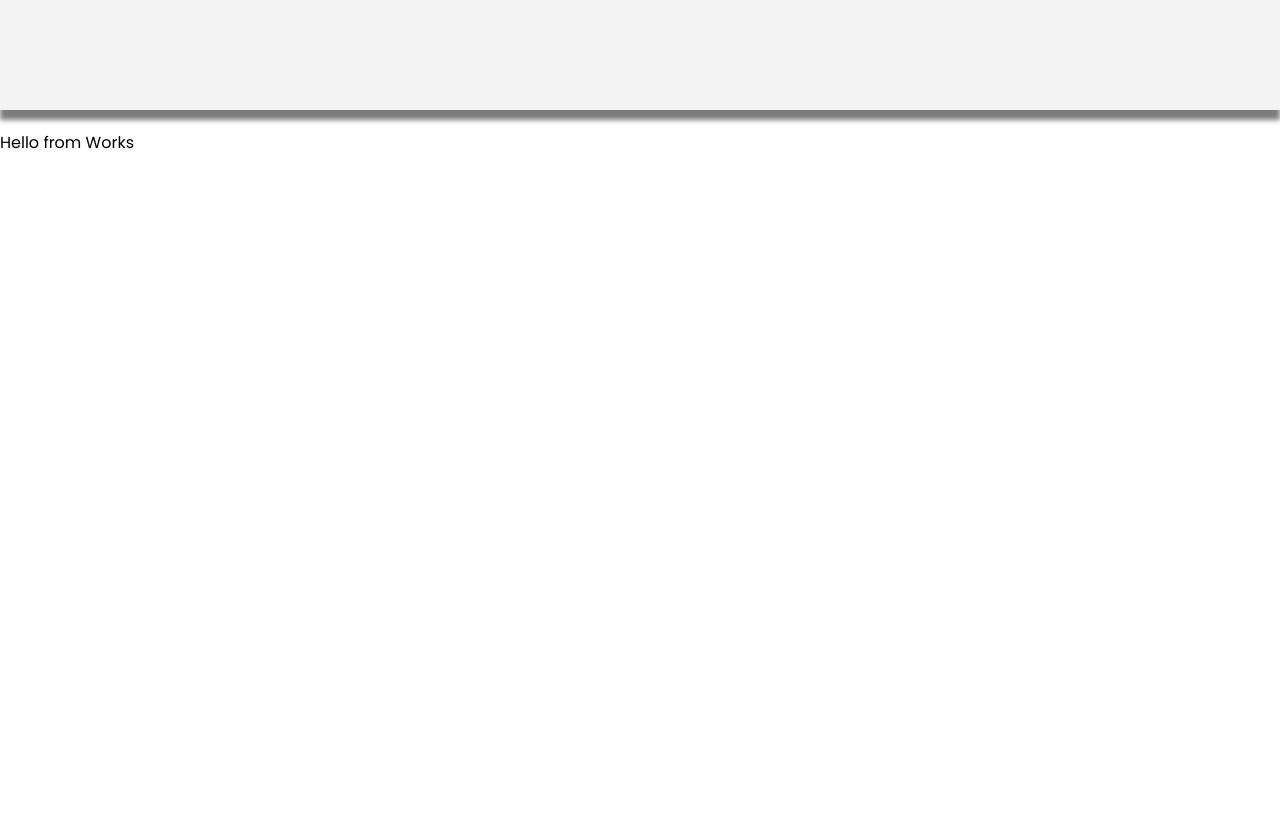
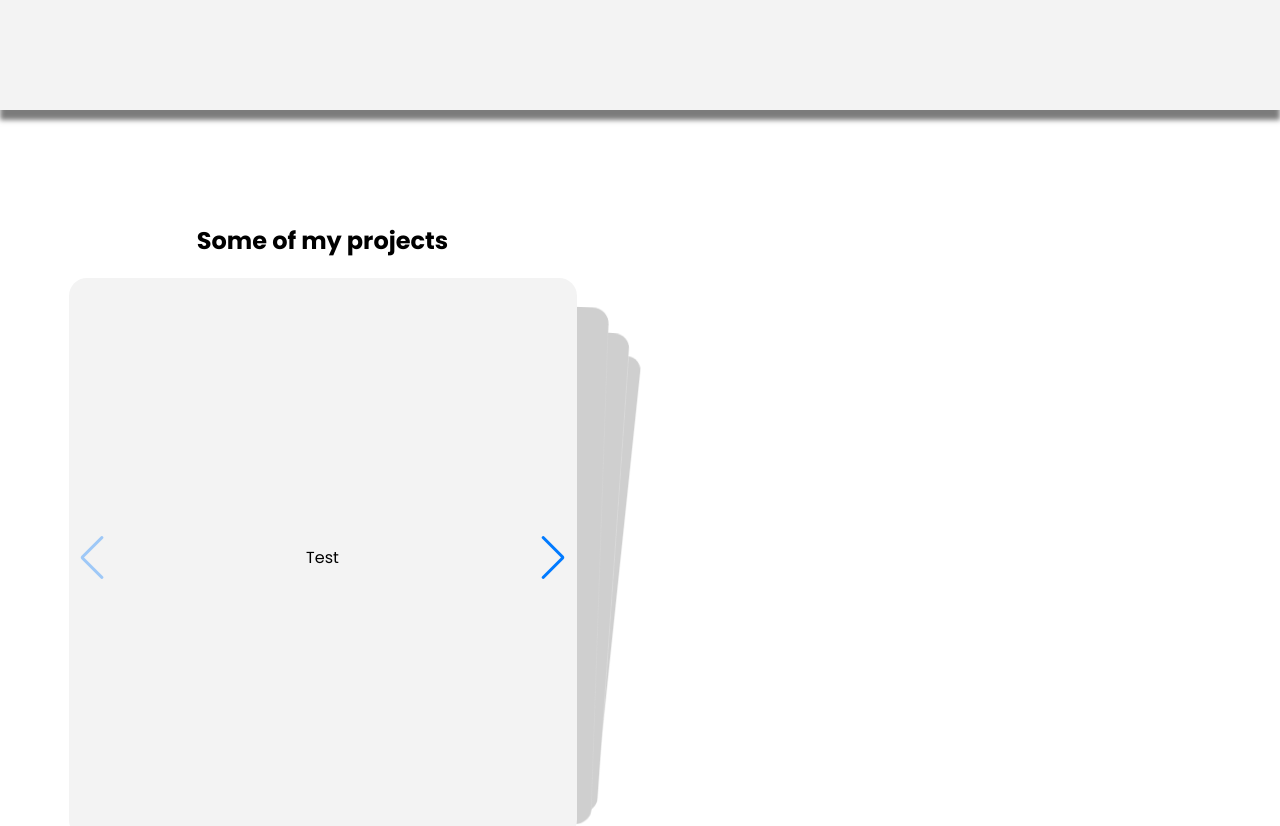
Before and after one commit to orozCoding/portfolio-v1, a React (Create React App) app: page / in a window 1280 px wide. Shown: the part 700-1526 px from the top of the page. Built offline with nearby package versions, Linux system fonts and the light colour scheme.

Commit message:
Add Swiper to works

```diff
--- a/src/components/Header/Header.js
+++ b/src/components/Header/Header.js
@@ -1,5 +1,5 @@
 import React, { useEffect } from "react";
-import NavBar from "./NavBar/NavBar";
+import NavBar from "../NavBar/NavBar";
 import './Header.css'
 
 const Header = () => {
--- a/src/components/Header/NavBar/NavBar.js
+++ b/src/components/NavBar/NavBar.js
@@ -2,7 +2,7 @@ import React, { useState, useEffect } from "react"
 import { useDispatch } from "react-redux"
 import items from "./MenuItems"
 import './NavBar.css'
-import { turnScrollOff, turnScrollOn } from "../../../redux/appSlice"
+import { turnScrollOff, turnScrollOn } from "../../redux/appSlice"
 
 const NavBar = () => {
   const [burgerClicked, setBurgerClicked] = useState(false)
--- /dev/null
+++ b/src/components/Swiper.css
@@ -0,0 +1,21 @@
+.swiper {
+  width: 80%;
+  height: 70vh;
+}
+
+.swiper-slide {
+  display: flex;
+  width: 50%;
+  align-items: center;
+  justify-content: center;
+  border-radius: 18px;
+  background-color: var(--color-background);
+}
+
+.slice-ctn {
+  justify-content: center;
+  align-items: center;
+  width: 100%;
+  height: 100%;
+  color: black;
+}
--- /dev/null
+++ b/src/components/Swiper.js
@@ -0,0 +1,38 @@
+// modules
+import { Navigation, A11y, EffectFade, EffectCards } from 'swiper';
+
+// Import Swiper React components
+import { Swiper, SwiperSlide } from 'swiper/react';
+
+// Import Swiper styles
+import 'swiper/css';
+import 'swiper/css/navigation';
+import 'swiper/css/effect-cards';
+
+import './Swiper.css'
+
+const WorksSlices = () => {
+  return (
+    <Swiper
+      modules={[Navigation, A11y, EffectCards]}
+      effect="cards"
+      spaceBetween={50}
+      slidesPerView={1}
+      navigation
+      onSlideChange={() => console.log('slide change')}
+      onSwiper={(swiper) => console.log(swiper)}
+    >
+      <SwiperSlide>
+        <div className="slice-ctn d-flex col">
+          <p>Test</p>
+        </div>
+      </SwiperSlide>
+      <SwiperSlide>Slide 2</SwiperSlide>
+      <SwiperSlide>Slide 3</SwiperSlide>
+      <SwiperSlide>Slide 4</SwiperSlide>
+
+    </Swiper>
+  );
+};
+
+export default WorksSlices;
--- a/src/sections/Works.css
+++ b/src/sections/Works.css
@@ -1,7 +1,20 @@
 .section-works {
+  justify-content: center;
+  align-items: center;
+  padding: 20px 5px;
   background-color: white;
     /* box shadow */
     -webkit-box-shadow: 0px 10px 5px 0px rgba(0,0,0,0.75);
     -moz-box-shadow: 0px 10px 5px 0px rgba(0,0,0,0.75);
     box-shadow: 0px 10px 5px 0px rgba(0,0,0,0.75);
 }
+
+.section-works-ctn-left {
+  align-items: center;
+  gap: 20px;
+  width: 50%;
+}
+
+.section-works-ctn-right {
+  width: 50%;
+}
--- a/src/sections/Works.js
+++ b/src/sections/Works.js
@@ -1,10 +1,17 @@
 import React from "react";
 import './Works.css'
+import WorksSlices from "../components/Swiper";
 
 const Works = () => {
   return (
-    <section id="section-works" className="section-works">
-      <p>Hello from Works</p>
+    <section id="section-works" className="section-works d-flex">
+      <div className="section-works-ctn-left d-flex col">
+        <h2>Some of my projects</h2>
+        <WorksSlices />
+      </div>
+      <div className="section-works-ctn-right d-flex col">
+
+      </div>
     </section>
   )
 }
```
Also changed, not shown: src/components/NavBar/MenuItems.js (renamed from src/components/Header/NavBar/MenuItems.js), src/components/NavBar/NavBar.css (renamed from src/components/Header/NavBar/NavBar.css).
